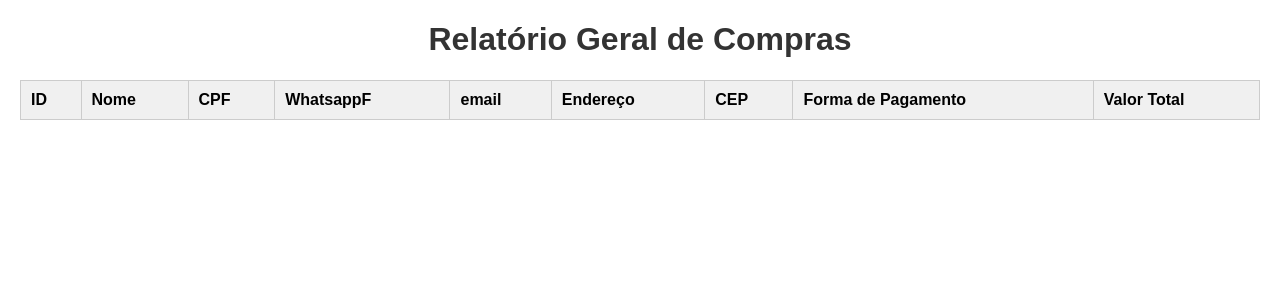
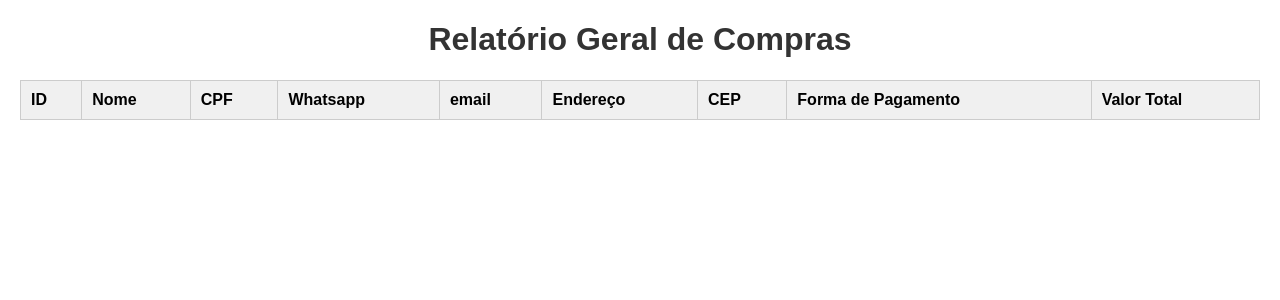
Before and after one commit to cezaradts/alfa-drones-flask, a Python web app: template templates/relatorio_todas_compras.html in a window 1280 px wide. Shown: the top 300 px of the page. Run offline with Jinja, Linux system fonts and the light colour scheme; the template is opened without the code that fills it, so the values that code supplies are empty.

Commit message:
Update relatorio_todas_compras.html

```diff
--- a/templates/relatorio_todas_compras.html
+++ b/templates/relatorio_todas_compras.html
@@ -20,7 +20,7 @@
         <th>ID</th>
         <th>Nome</th>
         <th>CPF</th>
-         <th>WhatsappF</th>
+         <th>Whatsapp</th>
          <th>email</th>
         <th>Endereço</th>
         <th>CEP</th>
```
